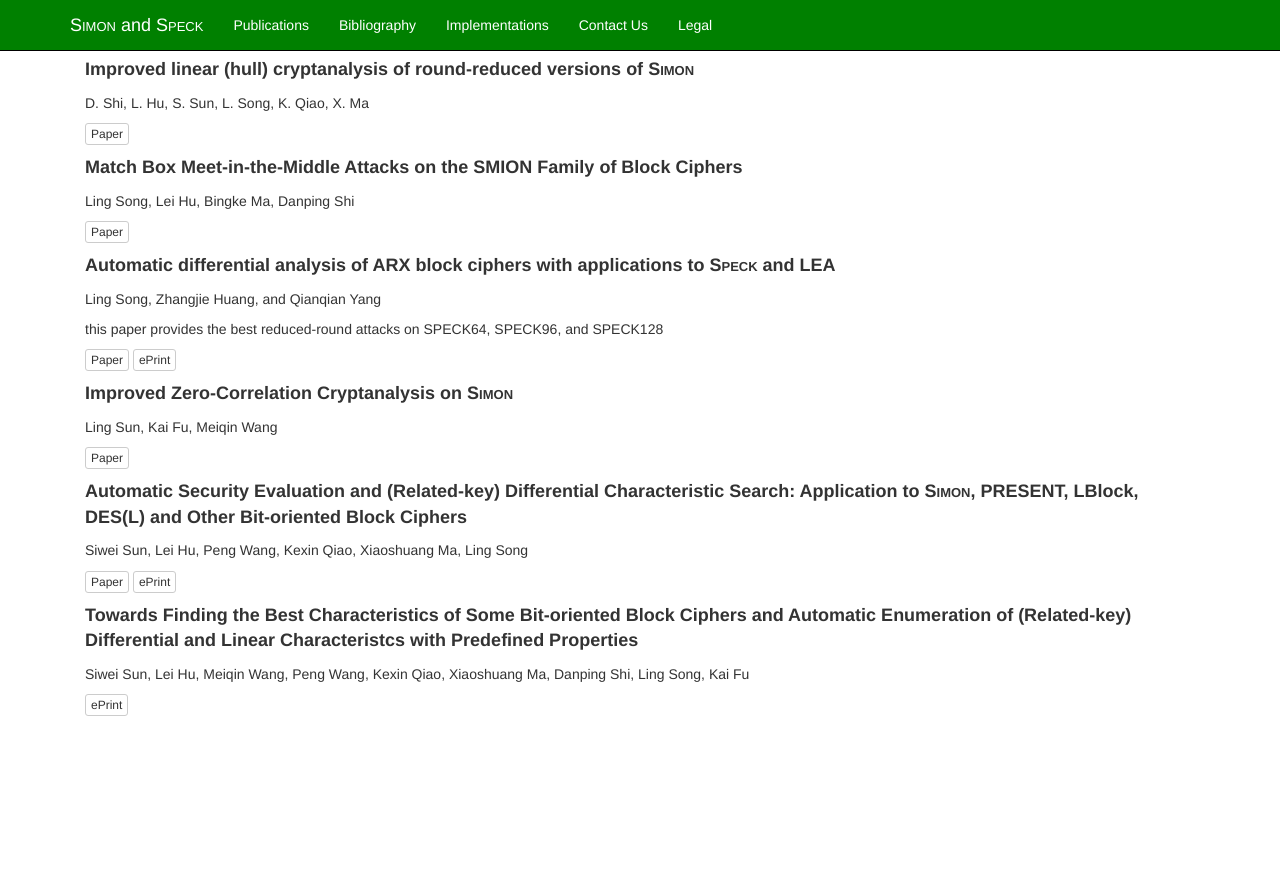
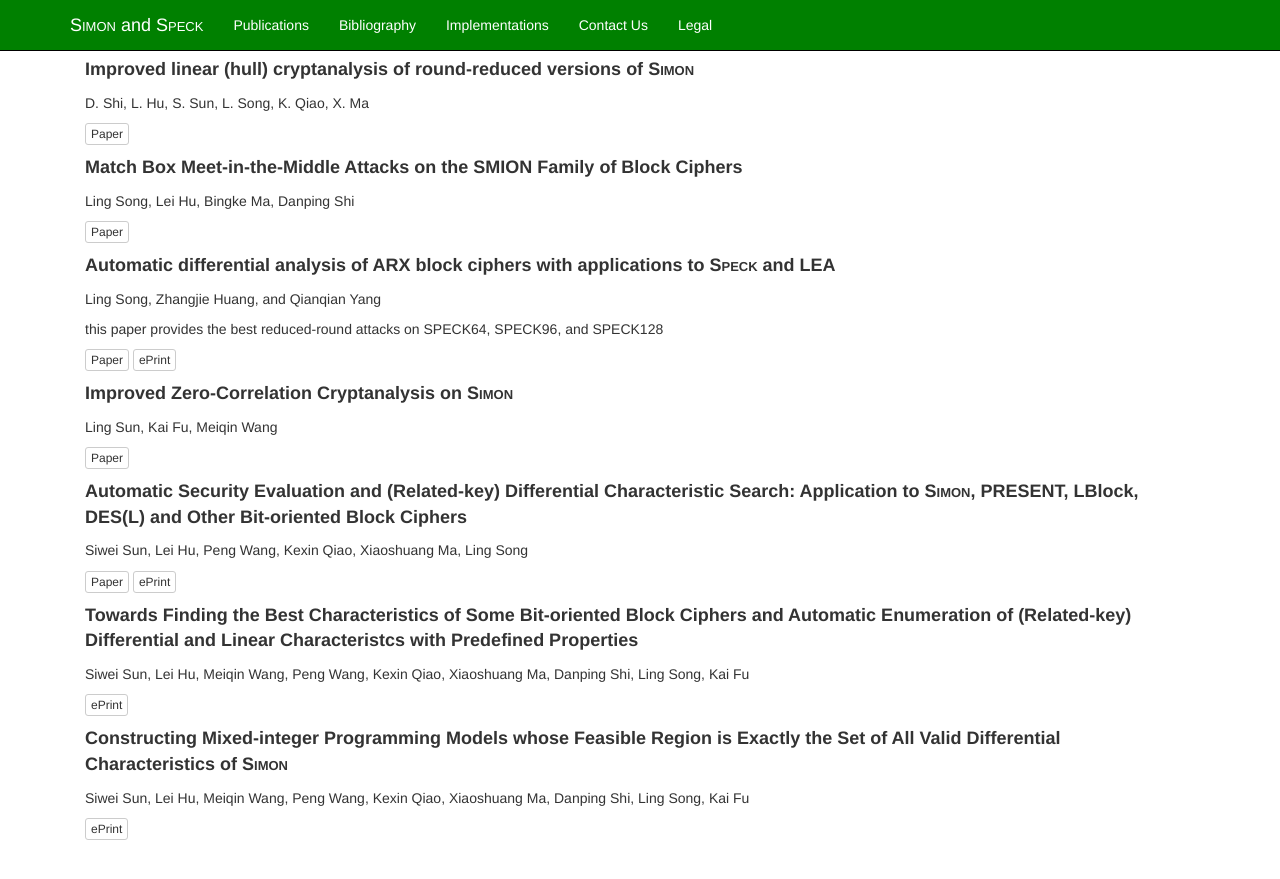
Before and after one commit to nsacyber/simon-speck, a Jekyll site: the page built from bibliography/index.html, in a window 1280 px wide and 900 px high, scrolled down 736 px. Shown: the top 879 px of the window. Built offline with Jekyll 4.4.1, drawn with Linux system fonts in a browser that asks for light colours; nearby versions of some CDN libraries; before the commit the page ends 1512 px from its top, so only the background shows below that.

Commit message:
Added bibs.yml entry

```diff
--- a/_data/bibs.yml
+++ b/_data/bibs.yml
@@ -61,3 +61,10 @@
 - title: "Towards Finding the Best Characteristics of Some Bit-oriented Block Ciphers and Automatic Enumeration of (Related-key) Differential and Linear Characteristcs with Predefined Properties"
   authors: Siwei Sun, Lei Hu, Meiqin Wang, Peng Wang, Kexin Qiao, Xiaoshuang Ma, Danping Shi, Ling Song, Kai Fu
   alt_eprint: https://eprint.iacr.org/2014/747.pdf
+
+
+
+
+- title: "Constructing Mixed-integer Programming Models whose Feasible Region is Exactly the Set of All Valid Differential Characteristics of SIMON"
+  authors: Siwei Sun, Lei Hu, Meiqin Wang, Peng Wang, Kexin Qiao, Xiaoshuang Ma, Danping Shi, Ling Song, Kai Fu
+  alt_eprint: https://eprint.iacr.org/2015/122.pdf
```
